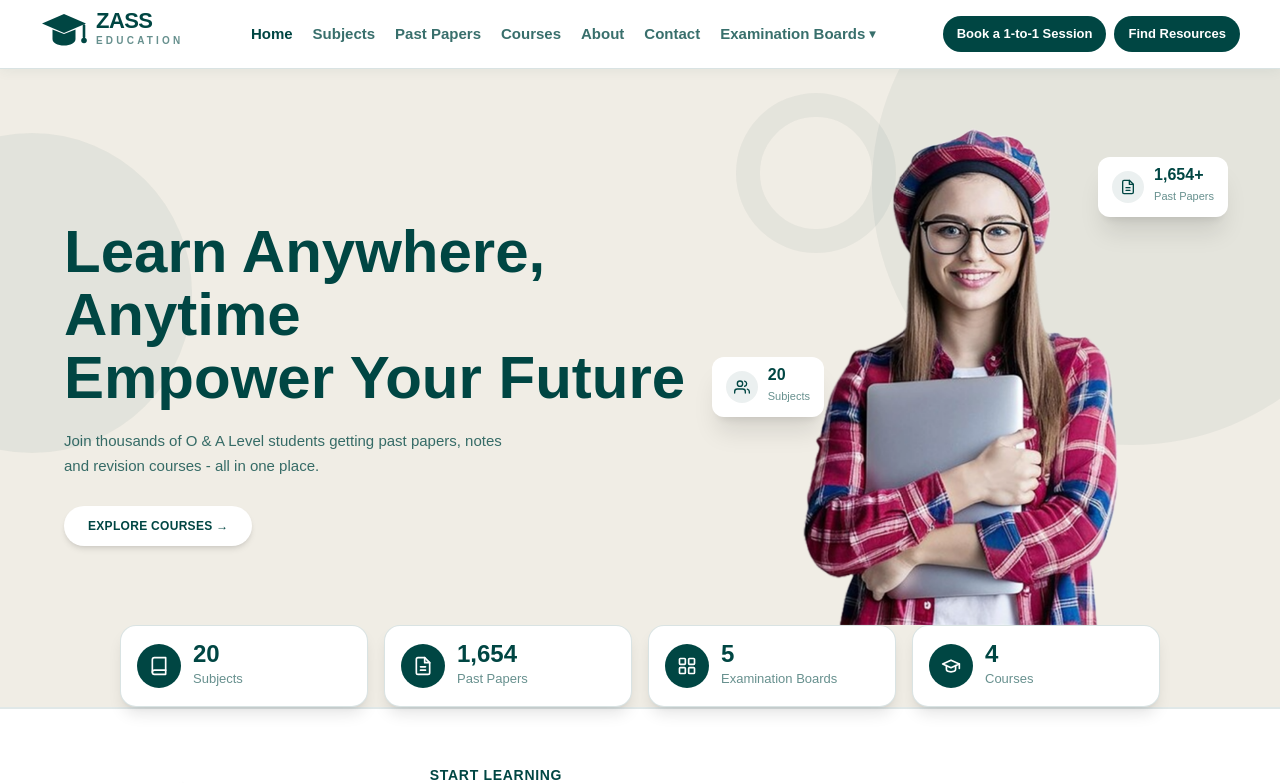
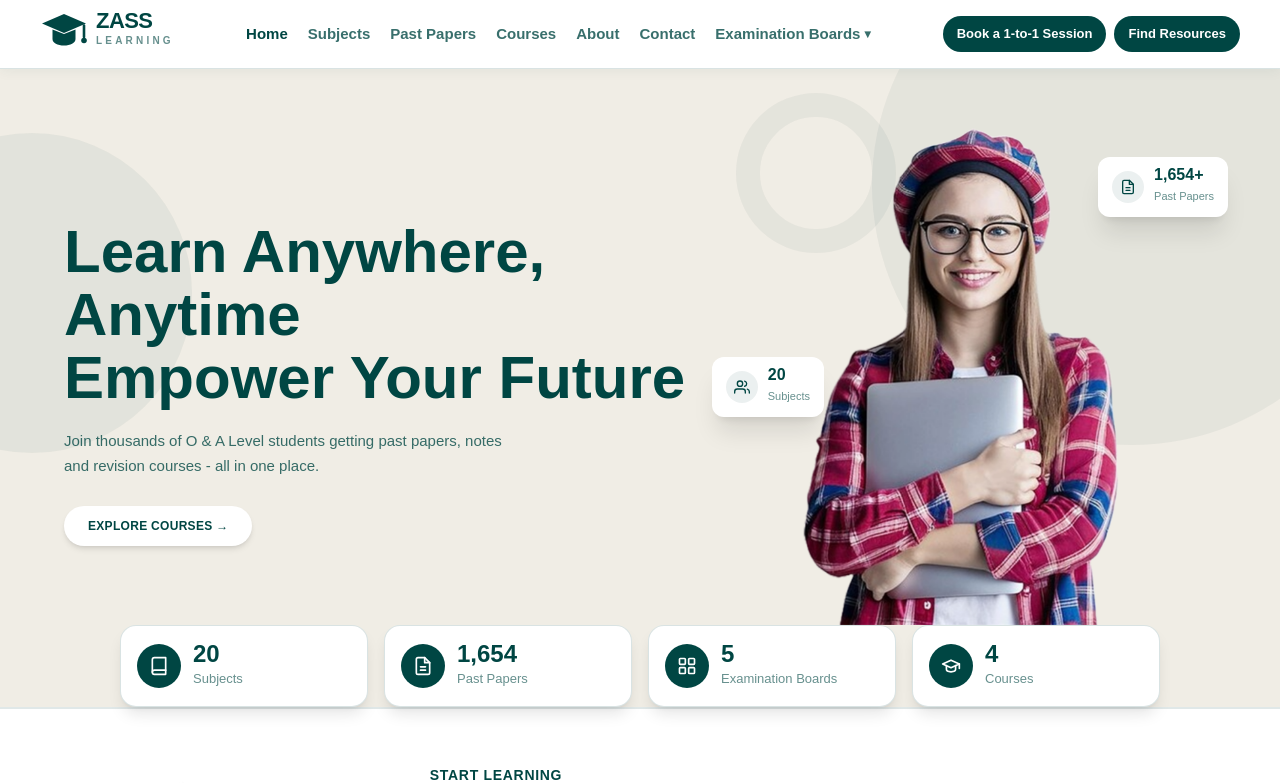
Before and after one commit to Hateem-Hussain-01/zass-education, a Next.js app: page / in a window 1280 px wide. Shown: the top 783 px of the page. Built offline with nearby package versions, Linux system fonts and the light colour scheme.

Commit message:
Logo: EDUCATION -> LEARNING in the lockup word

```diff
--- a/components/Logo.tsx
+++ b/components/Logo.tsx
@@ -6,7 +6,7 @@ import { useSettings } from "@/lib/store";
 /**
  * Zass brand lockup - drawn in code (never the template's logo file):
  * a graduation cap (mortarboard + tassel) in Cyprus, the wordmark ZASS
- * in bold, and EDUCATION in small capitals underneath. When the admin
+ * in bold, and LEARNING in small capitals underneath. When the admin
  * has uploaded a logo PNG (Settings → Site Logo), that image replaces
  * this lockup everywhere; Remove/Reset in Settings brings it back.
  */
@@ -49,7 +49,7 @@ export default function Logo({
 }: {
   /** "cyprus" on light backgrounds, "white" on Cyprus backgrounds. */
   tone?: "cyprus" | "white";
-  /** Compact hides the EDUCATION line (tight spots like the admin sidebar). */
+  /** Compact hides the LEARNING line (tight spots like the admin sidebar). */
   compact?: boolean;
 }) {
   const { settings } = useSettings();
@@ -77,8 +77,8 @@ export default function Logo({
       aria-label="Zass Education - home"
     >
       {/* Tall cap (full lockup only): h-12 so the cap spans both text
-          lines - its band bottom lands level with the E of EDUCATION.
-          Compact (admin sidebar, no EDUCATION line) keeps the h-9 cap. */}
+          lines - its band bottom lands level with the L of LEARNING.
+          Compact (admin sidebar, no LEARNING line) keeps the h-9 cap. */}
       <CapIcon
         className={compact ? "h-9 w-9 shrink-0" : "h-12 w-12 shrink-0"}
         color={color}
@@ -95,7 +95,7 @@ export default function Logo({
             className="mt-1 text-[10px] font-bold uppercase"
             style={{ color: subColor, letterSpacing: "0.32em" }}
           >
-            Education
+            Learning
           </span>
         )}
       </span>
```
